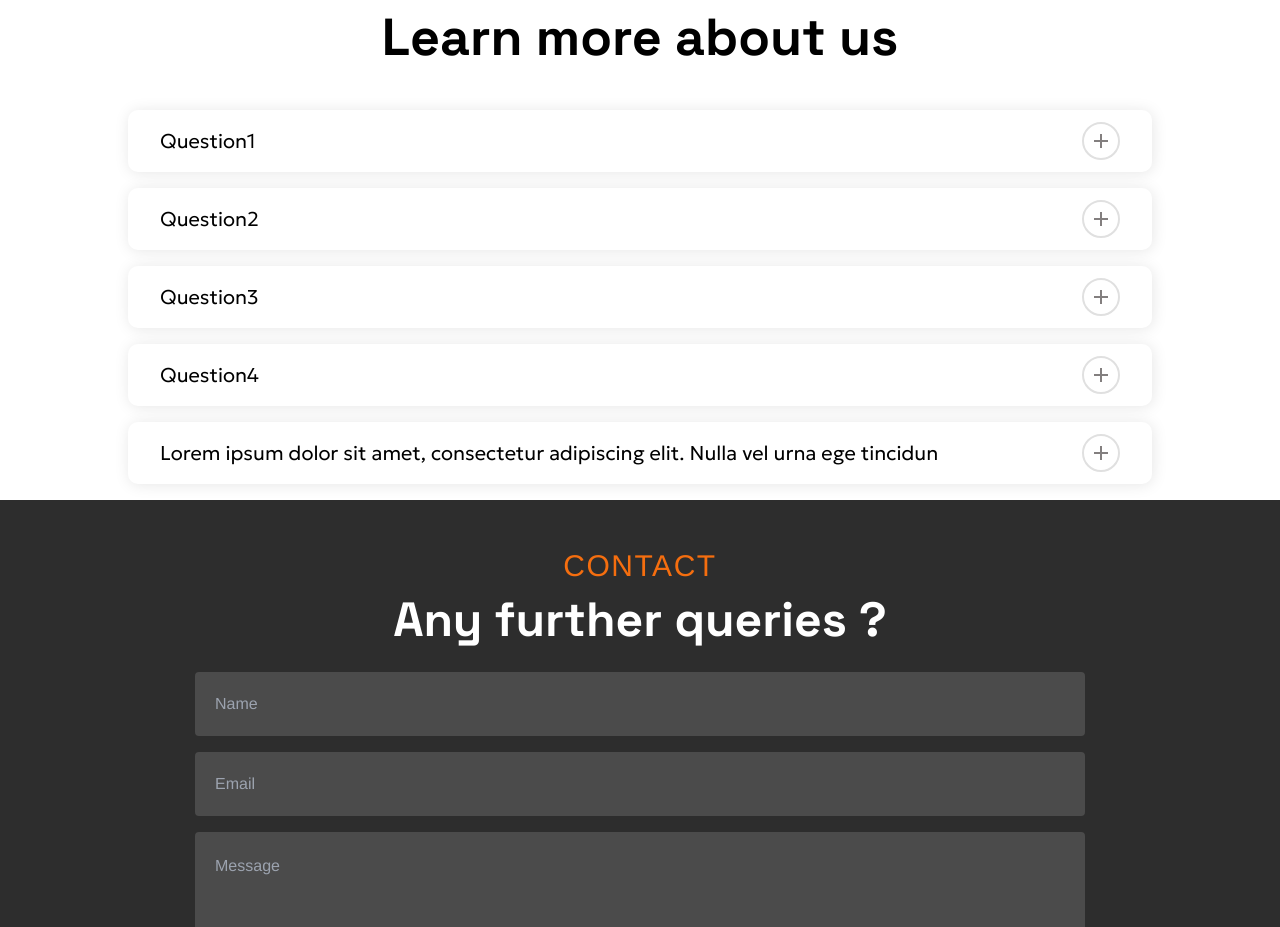
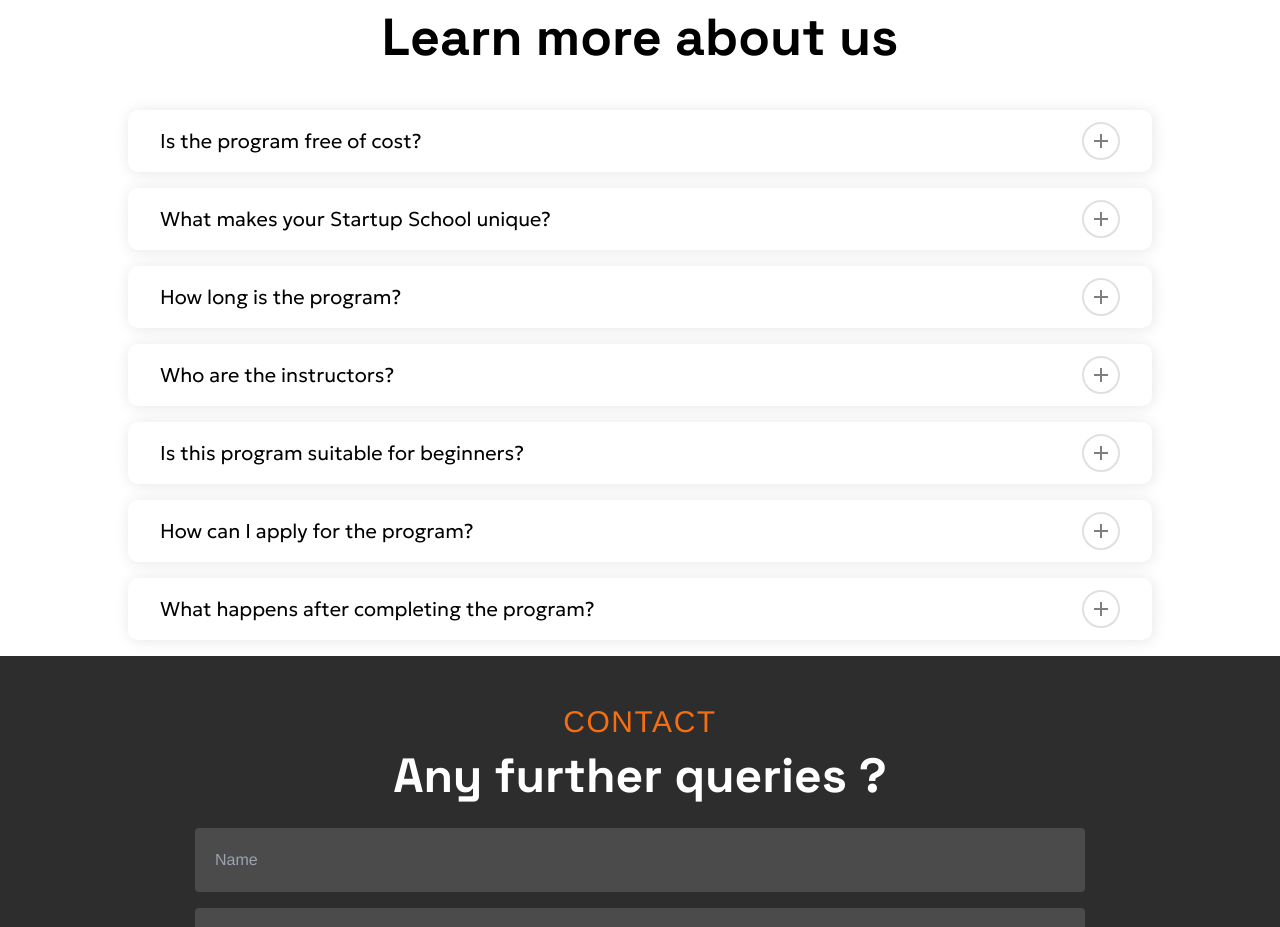
Before and after one commit to SrutavTarun/startup-school-website, a React (Vite) app: page / in a window 1280 px wide. Shown: the part 4924-5851 px from the top of the page. Built offline with nearby package versions, Linux system fonts and the light colour scheme; no server answers; a web font is replaced by a local one.

Commit message:
Updated FAQ data

```diff
--- a/src/data/faqData.js
+++ b/src/data/faqData.js
@@ -1,23 +1,31 @@
 const faqData = [
 	{
-		question: 'Question1',
-		answer: 'Lorem ipsum dolor sit amet, consectetur adipiscing elit. Nulla vel urna ege tincidunt, ultricies nunc quis, aliquam nisl.'
+		"question": "Is the program free of cost?",
+		"answer": "Yes, absolutely! Our Startup School program is offered entirely free of charge. We believe in democratizing access to quality entrepreneurial education, making it accessible to aspiring entrepreneurs without financial barriers. Join us on this transformative journey at no cost to you."
 	},
 	{
-		question: 'Question2',
-		answer: 'Lorem ipsum dolor sit amet, consectetur adipiscing elit. Nulla vel urna ege tincidunt, ultricies nunc quis, aliquam nisl.'
+		"question": "What makes your Startup School unique?",
+		"answer": "Our Startup School stands out for its hands-on approach. We offer practical insights, real-world applications, and mentorship from experienced entrepreneurs, ensuring a dynamic learning experience."
 	},
 	{
-		question: 'Question3',
-		answer: 'Lorem ipsum dolor sit amet, consectetur adipiscing elit. Nulla vel urna ege tincidunt, ultricies nunc quis, aliquam nisl.'
+		"question": "How long is the program?",
+		"answer": "The program spans 2 months, providing a comprehensive journey from ideation to funding. It's designed for those seeking an intensive and focused entrepreneurial education."
 	},
 	{
-		question: 'Question4',
-		answer: 'Lorem ipsum dolor sit amet, consectetur adipiscing elit. Nulla vel urna ege tincidunt, ultricies nunc quis, aliquam nisl.'
+		"question": "Who are the instructors?",
+		"answer": "Our instructors are seasoned professionals and entrepreneurs with successful track records in various industries. They bring practical knowledge and valuable insights to the classroom."
 	},
 	{
-		question: 'Lorem ipsum dolor sit amet, consectetur adipiscing elit. Nulla vel urna ege tincidun',
-		answer: 'Lorem ipsum dolor sit amet, consectetur adipiscing elit. Nulla vel urna ege tincidunt, ultricies nunc quis, aliquam nisl.'
+		"question": "Is this program suitable for beginners?",
+		"answer": "Absolutely! Whether you're a startup novice or looking to refine your skills, our program caters to all levels. The curriculum is designed to accommodate diverse entrepreneurial backgrounds."
+	},
+	{
+		"question": "How can I apply for the program?",
+		"answer": "Applying is simple! Head to our website, fill out the application form, and follow the instructions for submission. Our team will review your application, and successful candidates will be notified promptly."
+	},
+	{
+		"question": "What happens after completing the program?",
+		"answer": "Graduates leave with a wealth of knowledge, a refined startup strategy, and an expanded network. Alumni also gain access to exclusive events, continued mentorship opportunities, and resources to support their ongoing entrepreneurial journey."
 	}
 ]
 
```
